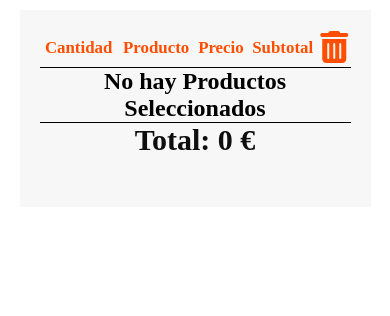
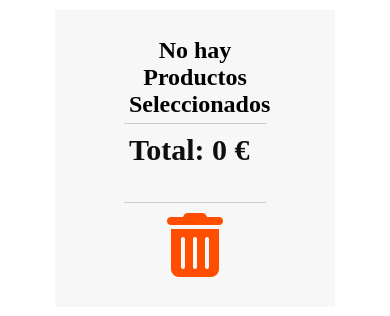
Before and after one commit to liaotco/webMascotas, a Django app: page /verCarrito/ in a window 390 px wide. Shown: the part 236-552 px from the top of the page. Run offline with Django 4.2, Linux system fonts and the light colour scheme; some libraries are stand-ins or nearby versions; some web fonts are replaced.

Commit message:
models y carrito

```diff
--- a/appCarrito/templates/carrito.html
+++ b/appCarrito/templates/carrito.html
@@ -11,8 +11,7 @@
 	<div class="mensaje_eliminar">
 		Producto eliminado con éxito!
 	</div>
-
-
+<div class="container-carrito">
 	<table class="content-table">
 		<thead>
 		<tr>
@@ -20,15 +19,13 @@
 			<th>Producto</th>
 			<th>Precio</th>
 			<th>Subtotal</th>
-		<th><a class="carrito-botones" href="{% url 'limpiar' %}" title="Borrar Carrito">
-			<i class="fa-solid fa-trash-can"></i></a>
-		</th>
+			<th></th>
 		</tr>
 		</thead>
 		<tbody>
 		{% if request.session.carrito.items %}
 		{% for key,value in request.session.carrito.items %}
-		<tr>
+			<tr class="table-info">
 				<td><span class="cantidad-producto-carrito">{{value.cantidad}}</span></td>
 				<td><span class="titulo-producto-carrito">{{value.nombre}}</span></td>
 				<td><span class="precio-producto-carrito">{{value.precio}}€</span></td>
@@ -40,19 +37,59 @@
 			</tr>
 		{% endfor %}
 		{% else %}
-		<tr>
+			<tr class="table-info">
 				<td colspan="5">
 					<h2>No hay Productos Seleccionados</h2>
 				</td>
 		{% endif %}
-		<tr>
-			<td colspan="5" class="total-pagar">
+			<tr class="table-info">
+				<td colspan="4" class="total-pagar">
 					<h3>Total: {{total_carrito}} €</h3>
 				</td>
+				<td colspan="1">
+					<a class="carrito-botones" href="{% url 'limpiar' %}" title="Borrar Carrito">
+					<i class="fa-solid fa-trash-can fa-xl"></i></a>
+				</td>
 			</tr>
-
 		</tbody>
 	</table>
+</div>
+
+<div class="table">
+	{% if request.session.carrito.items %}
+	{% for key,value in request.session.carrito.items %}
+    <div class="item">
+        <div class="row">
+            <div class="tbody">{{value.cantidad}}</div>
+        </div>
+        <div class="row">
+            <div class="tbody">{{value.nombre}}</div>
+        </div>
+        <div class="row">
+            <div class="tbody">{{value.precio}}€</div>
+        </div>
+		<div class="row">
+            <div class="tbody">{{value.subtotal}}€ </div>
+        </div>
+		<div class="row">
+			<a class="btn-agregar carrito-botones" href="{% url 'agregarcarrito' key %}" title="Añadir producto"><i class="fa-solid fa-square-plus"></i></a>
+			<a class="btn-eliminar carrito-botones" href="{% url 'sacar' key %}" title="Quitar producto"><i class="fa-solid fa-square-minus"></i></a>
+		</div>
+    </div>
+	{% endfor %}
+	{% else %}
+	<div class="row">
+		<div class="tbody"><h2>No hay Productos Seleccionados</h2></div>
+	</div>
+	{% endif %}
+	<div class="row">
+		<div class="tbody"><h3>Total: {{total_carrito}} €</h3></div>
+	</div>
+	<div class="row">
+		<a class="carrito-botones" href="{% url 'limpiar' %}" title="Borrar Carrito">
+			<i class="fa-solid fa-trash-can fa-2xl"></i></a>
+	</div>
+</div>
 <div class="centrado">
 	<div class="paypal">
 		<div id="paypal-button-container"></div>
@@ -73,6 +110,7 @@
 	</div>
 </div>
 
+
 </section>
 
 {% endblock %}
--- a/webMascotas/static/css/carrito.css
+++ b/webMascotas/static/css/carrito.css
@@ -3,22 +3,6 @@
   padding: 0px;
   box-sizing: border-box;
 }
-table, th, td {
-    border-collapse: collapse;
-
-  }
-th,td{
-        border-bottom: 1px solid black;
-
-  }
-
- th  {
-    color: #FF4E00;
-    font-weight: 700;
-    font-size: 2vh;
-    text-align: center;
-}
-
 
 .carrito-botones {
     justify-content: center;
@@ -58,3 +42,78 @@ width: 100%;
 .carrito-botones a:active,
 .carrito-botones a:visited{  color:white;
   text-decoration: none;}
+
+
+  /*TABLA*/
+.container-carrito{
+  width: 80%;
+  margin: 0 auto;
+
+}
+.container-carrito table,
+.container-carrito th,
+.container-carrito td {
+border-collapse: collapse;
+padding: 1%;
+text-align: center;
+border-bottom: 1px solid black;
+
+}
+
+.container-carrito th{
+  background-color: transparent;
+  color: #FF4E00;
+  font-weight: 700;
+font-size: 2vh;
+text-align: center;
+}
+.container-carrito th,
+.container-carrito td{
+      border-bottom: 1px solid black;
+
+}
+
+.container-carrito th  {
+  font-weight: 700;
+  font-size: 2vh;
+  text-align: center;
+}
+.content-table{
+  width: 100%;
+
+  }
+div.table {
+      display: none;
+  }
+  @media screen and (max-width: 700px) {
+
+      div.container-carrito{display: none;}
+      div.table {
+          display: block;
+          width: 100%;
+
+      }
+
+      div.item {
+          margin-bottom: 10px;
+
+      }
+
+      div.row {
+          display: flex;
+          justify-content:center;
+          align-items: center;
+          flex-direction: row;
+          padding: 1%;
+          gap:3%;
+      }
+
+      div.tbody {
+          border-bottom: 1px solid #ccc;
+          text-align: center;
+          width: 60%;
+          padding: 2%;
+      }
+
+
+  }
--- a/webMascotas/templates/baseTienda.html
+++ b/webMascotas/templates/baseTienda.html
@@ -76,7 +76,7 @@
             <div class="mensaje_eliminar">
               Producto eliminado con éxito!
             </div>
-
+          <div class="container-carrito">
             <table class="content-table">
               <thead>
               <tr>
@@ -84,14 +84,13 @@
                 <th>Producto</th>
                 <th>Precio</th>
                 <th>Subtotal</th>
-                <th><a class="carrito-botones" href="{% url 'limpiar' %}" title="Borrar Carrito">
-                  <i class="fa-solid fa-trash-can"></i></a></th>
+                <th></th>
               </tr>
               </thead>
               <tbody>
               {% if request.session.carrito.items %}
               {% for key,value in request.session.carrito.items %}
-                <tr>
+                <tr class="table-info">
                   <td><span class="cantidad-producto-carrito">{{value.cantidad}}</span></td>
                   <td><span class="titulo-producto-carrito">{{value.nombre}}</span></td>
                   <td><span class="precio-producto-carrito">{{value.precio}}€</span></td>
@@ -103,18 +102,59 @@
                 </tr>
               {% endfor %}
               {% else %}
-                <tr>
+                <tr class="table-info">
                   <td colspan="5">
                     <h2>No hay Productos Seleccionados</h2>
                   </td>
               {% endif %}
-                <tr>
-                  <td colspan="5" class="total-pagar" >
+                <tr class="table-info">
+                  <td colspan="4" class="total-pagar">
                     <h3>Total: {{total_carrito}} €</h3>
+                  </td>
+                  <td colspan="1">
+                    <a class="carrito-botones" href="{% url 'limpiar' %}" title="Borrar Carrito">
+                    <i class="fa-solid fa-trash-can fa-xl"></i></a>
                   </td>
                 </tr>
               </tbody>
             </table>
+          </div>
+
+          <div class="table">
+            {% if request.session.carrito.items %}
+            {% for key,value in request.session.carrito.items %}
+              <div class="item">
+                  <div class="row">
+                      <div class="tbody">{{value.cantidad}}</div>
+                  </div>
+                  <div class="row">
+                      <div class="tbody">{{value.nombre}}</div>
+                  </div>
+                  <div class="row">
+                      <div class="tbody">{{value.precio}}€</div>
+                  </div>
+              <div class="row">
+                      <div class="tbody">{{value.subtotal}}€ </div>
+                  </div>
+              <div class="row">
+                <a class="btn-agregar carrito-botones" href="{% url 'agregarcarrito' key %}" title="Añadir producto"><i class="fa-solid fa-square-plus"></i></a>
+                <a class="btn-eliminar carrito-botones" href="{% url 'sacar' key %}" title="Quitar producto"><i class="fa-solid fa-square-minus"></i></a>
+              </div>
+              </div>
+            {% endfor %}
+            {% else %}
+            <div class="row">
+              <div class="tbody"><h2>No hay Productos Seleccionados</h2></div>
+            </div>
+            {% endif %}
+            <div class="row">
+              <div class="tbody"><h3>Total: {{total_carrito}} €</h3></div>
+            </div>
+            <div class="row">
+              <a class="carrito-botones" href="{% url 'limpiar' %}" title="Borrar Carrito">
+                <i class="fa-solid fa-trash-can fa-2xl"></i></a>
+            </div>
+          </div>
             <h3><a href="{% url 'verCarrito' %}" class="btn_pagar">Finalizar compra</a></h3>
             </div>
 
```
Also changed, not shown: webMascotas/static/css/estilosTienda.css (+22 -11 lines), appCarrito/migrations/__init__.py (deleted), appGestion/admin.py (line endings or trailing spaces), appGestion/migrations/0001_initial.py (deleted), appGestion/migrations/0002_subscripcion.py (deleted), appGestion/migrations/0003_alter_subscripcion_id.py (deleted), appGestion/migrations/0004_alter_subscripcion_id.py (deleted), appGestion/migrations/0005_subscripcion_nombre.py (deleted), appGestion/migrations/0006_cliente_departamento_pedido_empleado_and_more.py (deleted), appGestion/migrations/__init__.py (deleted), appGestion/models.py (line endings or trailing spaces). Lines whose indentation alone changed are shown as unchanged.
